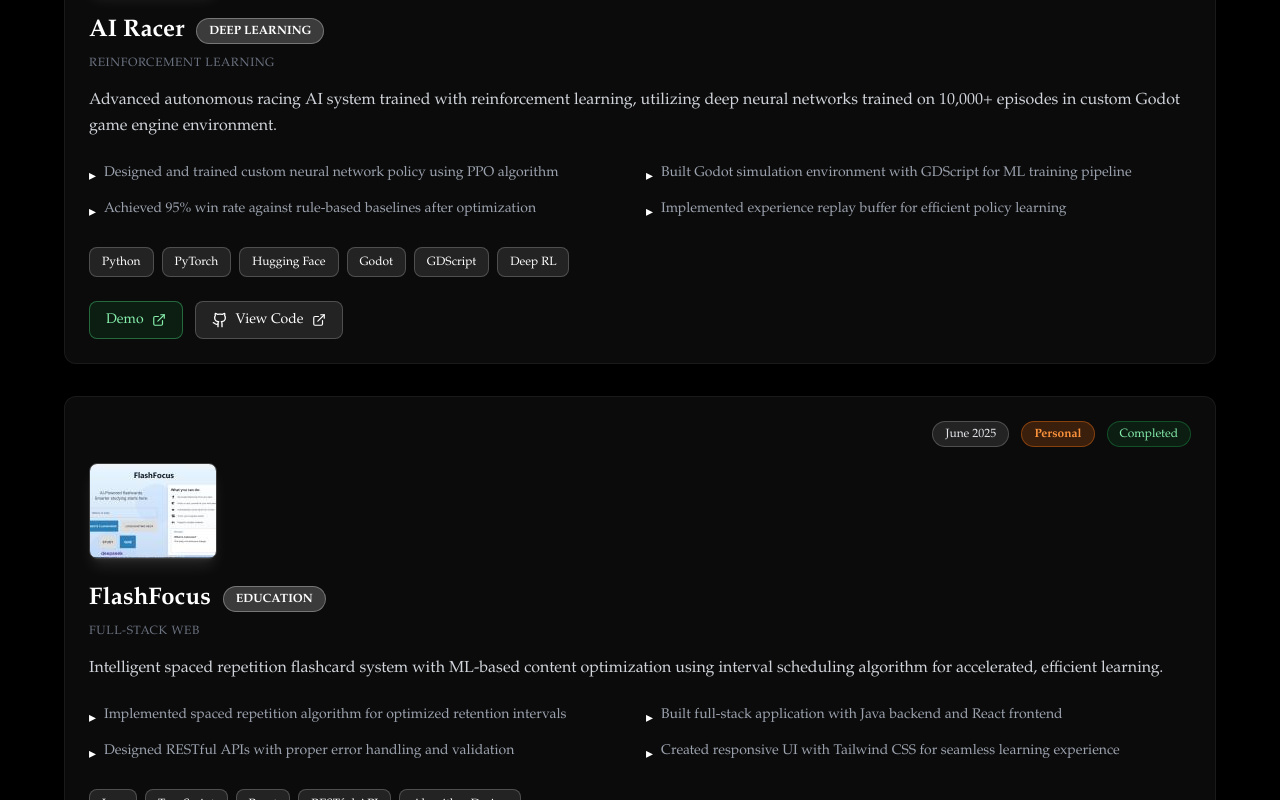
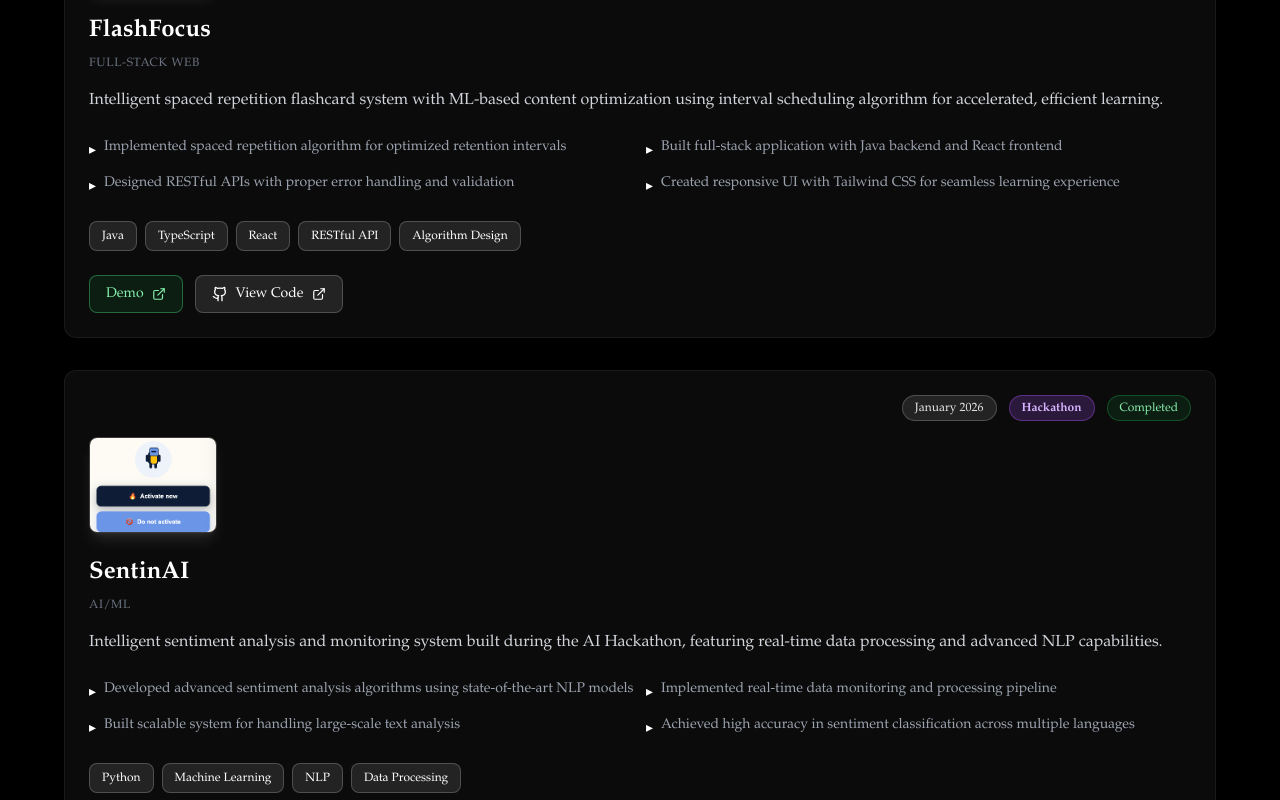
Before and after one commit to a1desai/portfolio, a React (Create React App) app: page / in a window 1280 px wide. Shown: the part 5960-6760 px from the top of the page. Built offline with nearby package versions, Linux system fonts and the light colour scheme.

Commit message:
Added the SentinAI project + video demo

```diff
--- a/public/index.html
+++ b/public/index.html
@@ -2,7 +2,7 @@
 <html lang="en">
   <head>
     <meta charset="utf-8" />
-    <link rel="icon" href="%PUBLIC_URL%/favicon.ico" />
+    <link rel="icon" href="%PUBLIC_URL%/images/profile/Aryan.jpg" type="image/jpeg" />
     <meta name="viewport" content="width=device-width, initial-scale=1" />
     <meta name="theme-color" content="#000000" />
     <meta
--- a/src/components/Projects.jsx
+++ b/src/components/Projects.jsx
@@ -128,6 +128,46 @@ const Projects = () => {
       isPersonal: true
     },
     {
+      title: "FlashFocus",
+      tag: "Education",
+      type: "FULL-STACK WEB",
+      description: "Intelligent spaced repetition flashcard system with ML-based content optimization using interval scheduling algorithm for accelerated, efficient learning.",
+      tech: ["Java", "TypeScript", "React", "RESTful API", "Algorithm Design"],
+      github: "https://github.com/Flash-Focus/FlashFocus",
+      demo: "https://flashfocus-app.vercel.app",
+      image: "/images/projects/FlashFocus.jpeg",
+      highlights: [
+        "Implemented spaced repetition algorithm for optimized retention intervals",
+        "Built full-stack application with Java backend and React frontend",
+        "Designed RESTful APIs with proper error handling and validation",
+        "Created responsive UI with Tailwind CSS for seamless learning experience"
+      ],
+      date: "June 2025",
+      status: "Completed",
+      isPersonal: true
+    },
+    {
+      title: "SentinAI",
+      tag: "Hackathon",
+      type: "AI/ML",
+      description: "Intelligent sentiment analysis and monitoring system built during the AI Hackathon, featuring real-time data processing and advanced NLP capabilities.",
+      tech: ["Python", "Machine Learning", "NLP", "Data Processing"],
+      github: "https://github.com/AI-Hackathon11/hacks/blob/main/README.md",
+      demo: "https://github.com/AI-Hackathon11/hacks",
+      image: "/images/projects/SentinAI.png",
+      video: "/videos/SentinAI_Demo.mp4",
+      highlights: [
+        "Developed advanced sentiment analysis algorithms using state-of-the-art NLP models",
+        "Implemented real-time data monitoring and processing pipeline",
+        "Built scalable system for handling large-scale text analysis",
+        "Achieved high accuracy in sentiment classification across multiple languages"
+      ],
+      date: "January 2026",
+      status: "Completed",
+      tagColor: "purple",
+      isPersonal: false
+    },
+    {
       title: "AI Racer",
       tag: "Deep Learning",
       type: "REINFORCEMENT LEARNING",
@@ -144,25 +184,6 @@ const Projects = () => {
       ],
       date: "December 2025",
       status: "In Progress",
-      isPersonal: true
-    },
-    {
-      title: "FlashFocus",
-      tag: "Education",
-      type: "FULL-STACK WEB",
-      description: "Intelligent spaced repetition flashcard system with ML-based content optimization using interval scheduling algorithm for accelerated, efficient learning.",
-      tech: ["Java", "TypeScript", "React", "RESTful API", "Algorithm Design"],
-      github: "https://github.com/Flash-Focus/FlashFocus",
-      demo: "https://flashfocus-app.vercel.app",
-      image: "/images/projects/FlashFocus.jpeg",
-      highlights: [
-        "Implemented spaced repetition algorithm for optimized retention intervals",
-        "Built full-stack application with Java backend and React frontend",
-        "Designed RESTful APIs with proper error handling and validation",
-        "Created responsive UI with Tailwind CSS for seamless learning experience"
-      ],
-      date: "June 2025",
-      status: "Completed",
       isPersonal: true
     }
   ];
@@ -211,6 +232,11 @@ const Projects = () => {
                   <div className="text-xs bg-white/10 px-3 py-1 rounded-full text-gray-200 border border-white/20">
                     {project.date}
                   </div>
+                  {project.tagColor === 'purple' && (
+                    <div className="text-xs bg-purple-500/20 px-3 py-1 rounded-full text-purple-300 border border-purple-500/40 font-semibold">
+                      {project.tag}
+                    </div>
+                  )}
                   {project.isPersonal && (
                     <div className="text-xs bg-orange-500/20 px-3 py-1 rounded-full text-orange-400 border border-orange-500/40 font-semibold">
                       Personal
@@ -235,14 +261,9 @@ const Projects = () => {
                 {/* Header */}
                 <div className="flex flex-col sm:flex-row sm:items-start sm:justify-between gap-4 mb-4">
                   <div>
-                    <div className="flex items-center gap-3 mb-2">
-                      <h3 className="text-2xl font-bold text-white group-hover:text-gray-100 transition">
-                        {project.title}
-                      </h3>
-                      <span className="text-xs font-semibold text-white uppercase bg-white/20 px-3 py-1 rounded-full border border-white/30 group-hover:border-white/50 transition">
-                        {project.tag}
-                      </span>
-                    </div>
+                    <h3 className="text-2xl font-bold text-white group-hover:text-gray-100 transition mb-2">
+                      {project.title}
+                    </h3>
                     <p className="text-xs text-gray-500 uppercase tracking-wider group-hover:text-white transition">
                       {project.type}
                     </p>
```
Also changed, not shown: public/images/projects/SentinAI.png (added), 1 other file (tests, documents, lock files or other folders).
